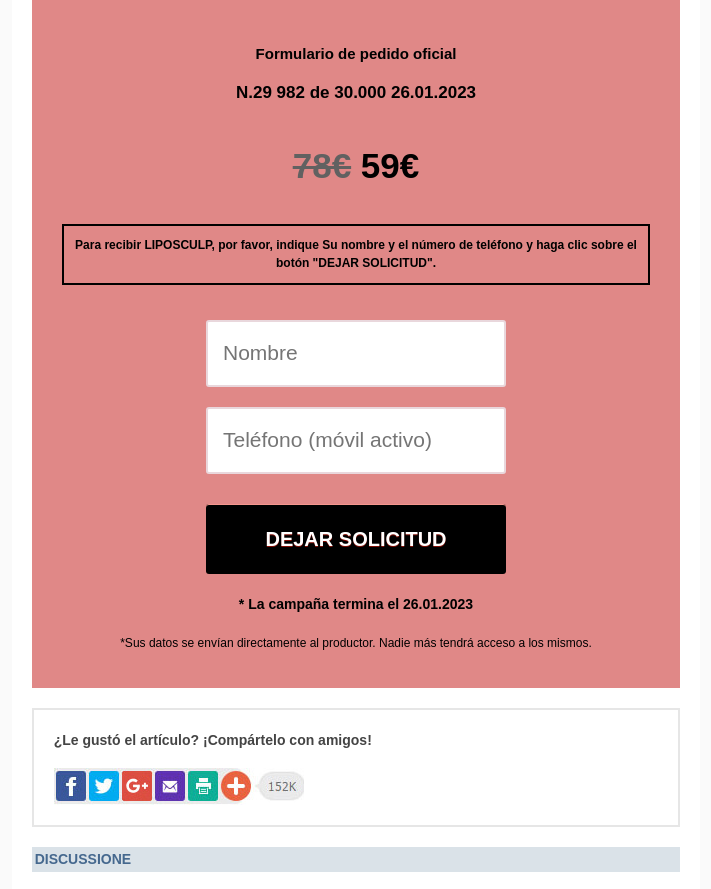
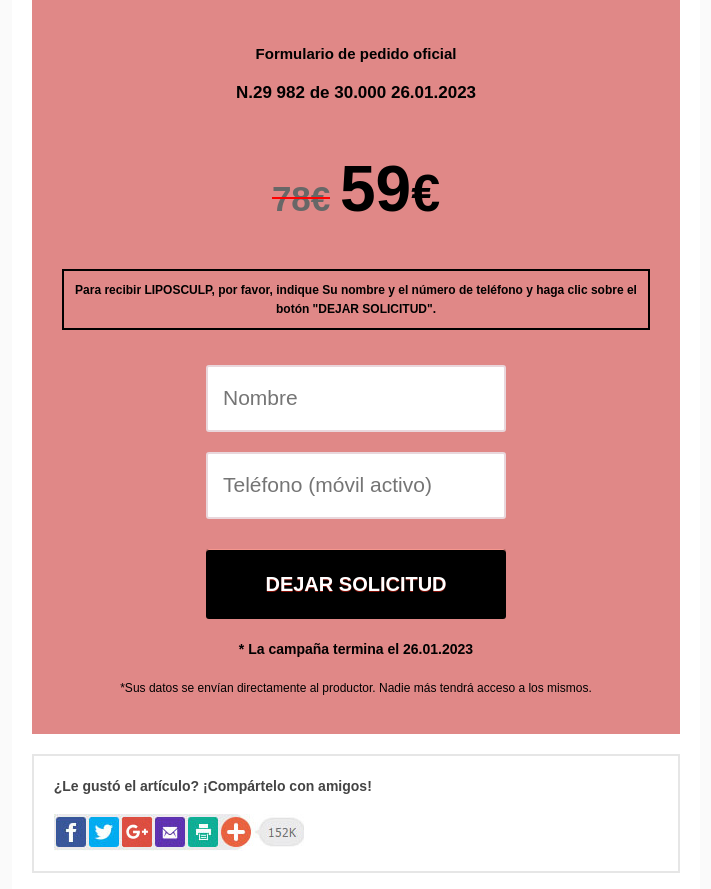
Before and after one commit to htmlcoder001/offer-liposculp-es, a plain HTML site: page index.html in a window 1280 px wide. Shown: the part 9580-10469 px from the top of the page, without its empty margins (284-995 px from the left). Drawn offline with Linux system fonts and the light colour scheme.

Commit message:
Form price update

```diff
--- a/css/style.css
+++ b/css/style.css
@@ -461,6 +461,26 @@
     margin: 0;
 }
 
+.text-strikethrough {
+    position: relative;
+    color: #676767;
+}
+.text-strikethrough:before {
+    content: '';
+    display: block;
+    height: 2px;
+    background-color: red;
+    width: 100%;
+    top: 50%;
+    left: 0;
+    position: absolute;
+    -webkit-transform: translateY(-50%);
+    -moz-transform: translateY(-50%);
+    -ms-transform: translateY(-50%);
+    -o-transform: translateY(-50%);
+    transform: translateY(-50%);
+}
+
 .header {
     background-color: #ffffff;
     box-shadow: rgb(0 0 0 / 10%) -2px 2px 5px;
--- a/index.html
+++ b/index.html
@@ -290,7 +290,7 @@
 
           </center>
           <br>
-          <p style="font-size: 35px!important;font-weight: bold;font-family: sans-serif;margin: 0 15px;display: inline-block;text-align: center;"> <span style="color: #616161"><s>78€</s></span> <span style="color: #000000">59€</span></p>
+          <p style="font-size: 35px!important;font-weight: bold;font-family: sans-serif;margin: 0 15px;display: inline-block;text-align: center;"> <span class="text-strikethrough">78€</span> <span style="color: #000000;font-size: 64px;">59<span style="font-size: 52px;">€</span></span></p>
 
 
           <div class="blue-border" style="border-color: #000000;">
```
